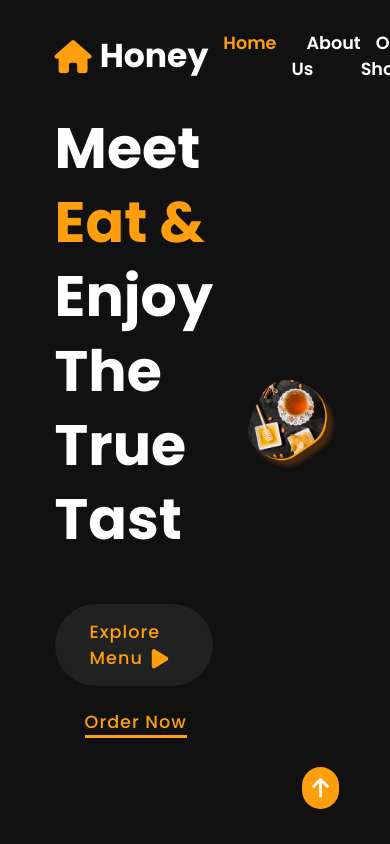
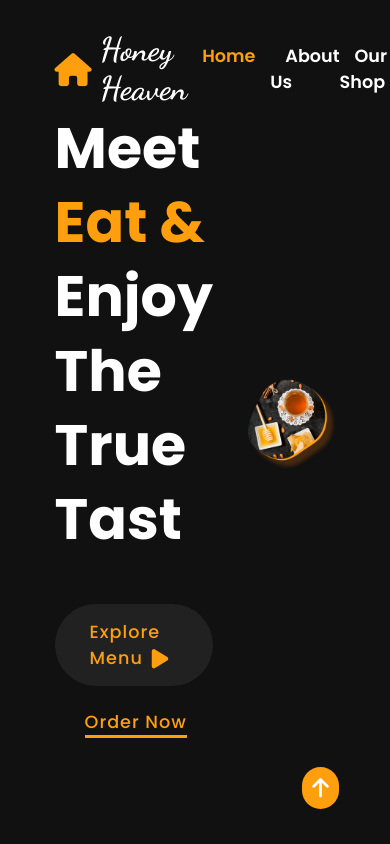
Before and after one commit to HidayahJadaan/Honey-Heaven-Shop, a plain HTML site: page index.html in a window 390 px wide. Shown: the top 844 px of the page. Drawn offline with Linux system fonts and the light colour scheme.

Commit message:
Responsivness For First Page

```diff
--- a/css/styles.css
+++ b/css/styles.css
@@ -45,6 +45,7 @@ header {
   color: var(--text-color);
   font-size: 33px;
   font-weight: 700;
+  font-family: 'Dancing Script', cursive;
 }
 
 .logo i {
--- a/index.html
+++ b/index.html
@@ -11,6 +11,11 @@
       href="https://fonts.googleapis.com/css2?family=Poppins:ital,wght@0,100;0,200;0,300;0,400;0,500;0,600;0,700;0,800;0,900;1,200;1,300;1,400;1,500;1,600;1,700&display=swap"
       rel="stylesheet"
     />
+
+    <link rel="preconnect" href="https://fonts.googleapis.com">
+<link rel="preconnect" href="https://fonts.gstatic.com" crossorigin>
+<link href="https://fonts.googleapis.com/css2?family=Dancing+Script:wght@400;500;600;700&family=Poppins:ital,wght@0,100;0,200;0,300;0,400;0,500;0,600;0,700;0,800;0,900;1,200;1,300;1,400;1,500;1,600;1,700&display=swap" rel="stylesheet">
+
 
     <!-- Fontawsome -->
     <link rel="stylesheet" href="./css/all.min.css" />
@@ -26,7 +31,7 @@
   <body>
     <!-- header -->
     <header>
-      <a href="#" class="logo"><i class="fa-solid fa-house"></i> Honey</a>
+      <a href="#" class="logo"><i class="fa-solid fa-house"></i>Honey Heaven</a>
 
       <ul class="navlist">
        <li> <a href="#home" class="active">Home</a></li>
```
